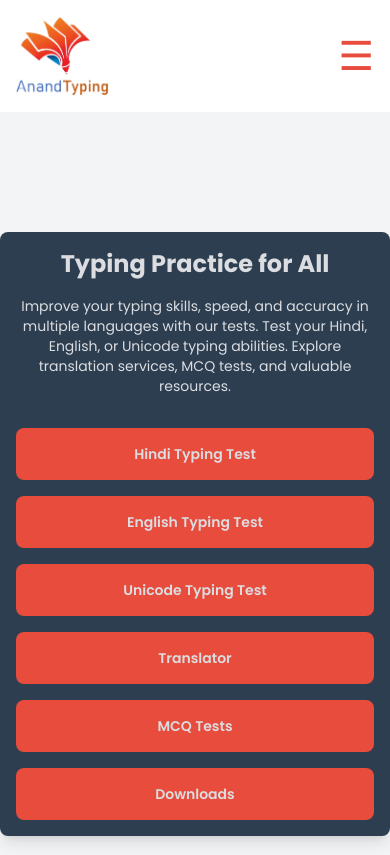
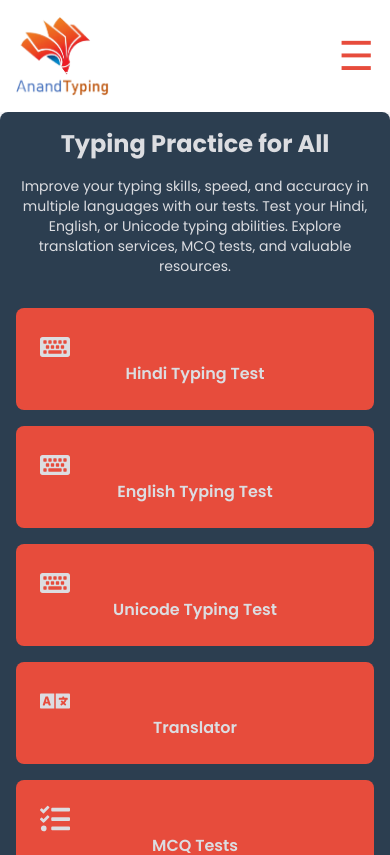
Before and after one commit to jyotsna-jha/typing-software, a Next.js app: page / in a window 390 px wide. Shown: the top 855 px of the page. Built offline with nearby package versions, Linux system fonts and the light colour scheme.

Commit message:
herosection1 typingicon

```diff
--- a/components/Hero.jsx/Hero1.jsx
+++ b/components/Hero.jsx/Hero1.jsx
@@ -1,76 +1,48 @@
 import React from 'react';
+import {
+  FaKeyboard,
+  FaLanguage,
+  FaEdit,
+  FaTranslate,
+  FaTasks,
+  FaDownload,
+} from 'react-icons/fa';
 
 const HomePage = () => {
   return (
     <div className="bg-gray-100 min-h-screen flex items-center justify-center">
-      <div className="w-full md:w-[1000px] p-4 md:p-8 bg-[#2c3e50] shadow-lg rounded-lg text-center text-[#dcdde1]">
+      <div className="w-full max-w-screen-xl p-4 md:p-8 bg-[#2c3e50] shadow-lg rounded-lg text-center text-[#dcdde1]">
         <h1 className="text-2xl md:text-3xl lg:text-4xl font-extrabold text-[#dcdde1] mb-4 font-poppins">
           Typing Practice for All
         </h1>
         <p className="text-sm md:text-base lg:text-lg text-[#dcdde1] mb-8 font-poppins">
           Improve your typing skills, speed, and accuracy in multiple languages with our tests. Test your Hindi, English, or Unicode typing abilities. Explore translation services, MCQ tests, and valuable resources.
         </p>
-        <div className="grid grid-cols-1 md:grid-cols-3 gap-4">
-          <div className="group relative transform transition-transform hover:scale-105">
-            <div className="bg-[#e74c3c] p-4 md:p-6 rounded-lg text-center transition-transform transform hover:scale-105 hover:shadow-md hover:bg-opacity-100">
-              <p className="font-semibold text-sm md:text-base lg:text-lg text-[#dcdde1] font-poppins">Hindi Typing Test</p>
+        <div className="grid grid-cols-1 md:grid-cols-2 lg:grid-cols-3 gap-4">
+          {[
+            { icon: <FaKeyboard size={30} />, text: 'Hindi Typing Test' },
+            { icon: <FaKeyboard size={30} />, text: 'English Typing Test' },
+            { icon: <FaKeyboard size={30} />, text: 'Unicode Typing Test' },
+            { icon: <FaLanguage size={30} />, text: 'Translator' },
+            { icon: <FaTasks size={30} />, text: 'MCQ Tests' },
+            { icon: <FaDownload size={30} />, text: 'Downloads' },
+          ].map((button, index) => (
+            <div
+              key={index}
+              className="group relative transform transition-transform hover:scale-105 hover:shadow-md">
+              <div className="bg-[#e74c3c] p-6 rounded-lg text-center transition-transform transform hover:scale-105 hover:bg-opacity-100">
+                {button.icon}
+                <p className="font-semibold text-base lg:text-lg text-[#dcdde1] font-poppins">
+                  {button.text}
+                </p>
               </div>
               <div className="hidden group-hover:block absolute top-0 left-0 w-full h-full bg-opacity-75 bg-white transition-opacity opacity-0 hover:opacity-100">
                 <p className="h-full flex items-center justify-center text-sm md:text-base lg:text-lg text-[#2c3e50] font-poppins">
-                Hindi Typing Test
+                  {button.text}
                 </p>
               </div>
             </div>
-          <div className="group relative transform transition-transform hover:scale-105">
-            <div className="bg-[#e74c3c] p-4 md:p-6 rounded-lg text-center transition-transform transform hover:scale-105 hover:shadow-md hover:bg-opacity-100">
-              <p className="font-semibold text-sm md:text-base lg:text-lg text-[#dcdde1] font-poppins">English Typing Test</p>
-            </div>
-            <div className="hidden group-hover:block absolute top-0 left-0 w-full h-full bg-opacity-75 bg-white transition-opacity opacity-0 hover:opacity-100">
-              <p className="h-full flex items-center justify-center text-sm md:text-base lg:text-lg text-[#2c3e50] font-poppins">
-                English Typing Test
-              </p>
-            </div>
-          </div>
-          <div className="group relative transform transition-transform hover:scale-105">
-            <div className="bg-[#e74c3c] p-4 md:p-6 rounded-lg text-center transition-transform transform hover:scale-105 hover:shadow-md hover:bg-opacity-100">
-              <p className="font-semibold text-sm md:text-base lg:text-lg text-[#dcdde1] font-poppins">Unicode Typing Test</p>
-            </div>
-            <div className="hidden group-hover:block absolute top-0 left-0 w-full h-full bg-opacity-75 bg-white transition-opacity opacity-0 hover:opacity-100">
-              <p className="h-full flex items-center justify-center text-sm md:text-base lg:text-lg text-[#2c3e50] font-poppins">
-                Unicode Typing Test
-              </p>
-            </div>
-          </div>
-          <div className="group relative transform transition-transform hover:scale-105">
-            <div className="bg-[#e74c3c] p-4 md:p-6 rounded-lg text-center transition-transform transform hover:scale-105 hover:shadow-md hover:bg-opacity-100">
-              <p className="font-semibold text-sm md:text-base lg:text-lg text-[#dcdde1] font-poppins">Translator</p>
-            </div>
-            <div className="hidden group-hover:block absolute top-0 left-0 w-full h-full bg-opacity-75 bg-white transition-opacity opacity-0 hover:opacity-100">
-              <p className="h-full flex items-center justify-center text-sm md:text-base lg:text-lg text-[#2c3e50] font-poppins">
-                Translator
-              </p>
-            </div>
-          </div>
-          <div className="group relative transform transition-transform hover:scale-105">
-            <div className="bg-[#e74c3c] p-4 md:p-6 rounded-lg text-center transition-transform transform hover:scale-105 hover:shadow-md hover:bg-opacity-100">
-              <p className="font-semibold text-sm md:text-base lg:text-lg text-[#dcdde1] font-poppins">MCQ Tests</p>
-            </div>
-            <div className="hidden group-hover:block absolute top-0 left-0 w-full h-full bg-opacity-75 bg-white transition-opacity opacity-0 hover:opacity-100">
-              <p className="h-full flex items-center justify-center text-sm md:text-base lg:text-lg text-[#2c3e50] font-poppins">
-                MCQ Tests
-              </p>
-            </div>
-          </div>
-          <div className="group relative transform transition-transform hover:scale-105">
-            <div className="bg-[#e74c3c] p-4 md:p-6 rounded-lg text-center transition-transform transform hover:scale-105 hover:shadow-md hover:bg-opacity-100">
-              <p className="font-semibold text-sm md:text-base lg:text-lg text-[#dcdde1] font-poppins">Downloads</p>
-            </div>
-            <div className="hidden group-hover:block absolute top-0 left-0 w-full h-full bg-opacity-75 bg-white transition-opacity opacity-0 hover:opacity-100">
-              <p className="h-full flex items-center justify-center text-sm md:text-base lg:text-lg text-[#2c3e50] font-poppins">
-                Downloads
-              </p>
-            </div>
-          </div>
+          ))}
         </div>
       </div>
     </div>
```
Lines whose indentation alone changed are shown as unchanged.
